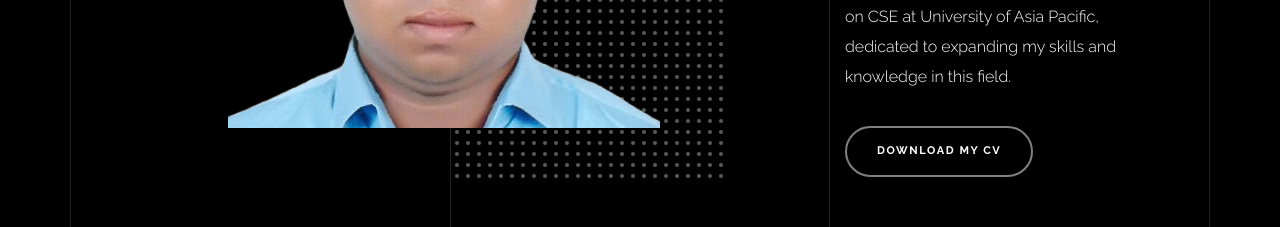
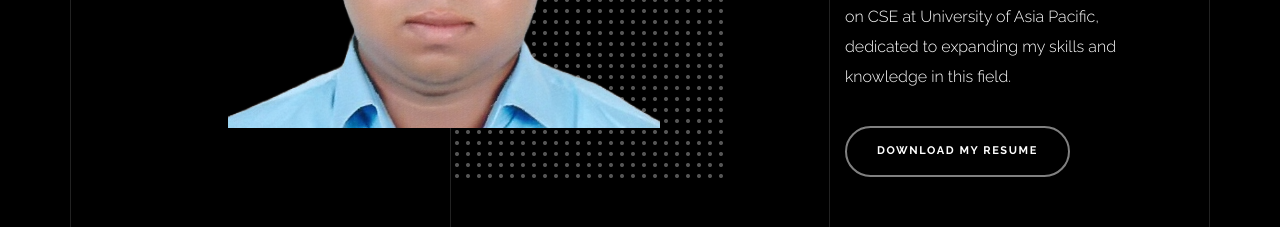
Before and after one commit to AlfredGomes23/Demo-portfolio, a plain HTML site: page index.html in a window 1280 px wide. Shown: the part 1760-1987 px from the top of the page. Drawn offline with nearby package versions, Linux system fonts and the light colour scheme; files whose address does not match are found by name.

Commit message:
readme updated

```diff
--- a/index.html
+++ b/index.html
@@ -201,7 +201,7 @@
               <h3 class="mb-4 heading-h3"><span class="gsap-reveal">I'm Alfred Utsho Gomez</span></h3>
               <p class="lead gsap-reveal">A Junior Front-End Web Developer with a passion to become a Full-Stack Web Developer.</p>
               <p class="mb-4 gsap-reveal"> Currently I'm pursuing my Bachelor degree on CSE at University of Asia Pacific, dedicated to expanding my skills and knowledge in this field.</p>
-              <p class="gsap-reveal"><a href="https://drive.google.com/uc?export=download&id=1Z4gLeMFinF47sILvD1rqlbVpb757r1Gg" class="btn btn-outline-pill btn-custom-light">Download my CV</a></p>
+              <p class="gsap-reveal"><a href="https://drive.google.com/uc?export=download&id=1Z4gLeMFinF47sILvD1rqlbVpb757r1Gg" class="btn btn-outline-pill btn-custom-light">Download My Resume</a></p>
             </div>
           </div>
         </div>
```
Also changed, not shown: 1 other file.
